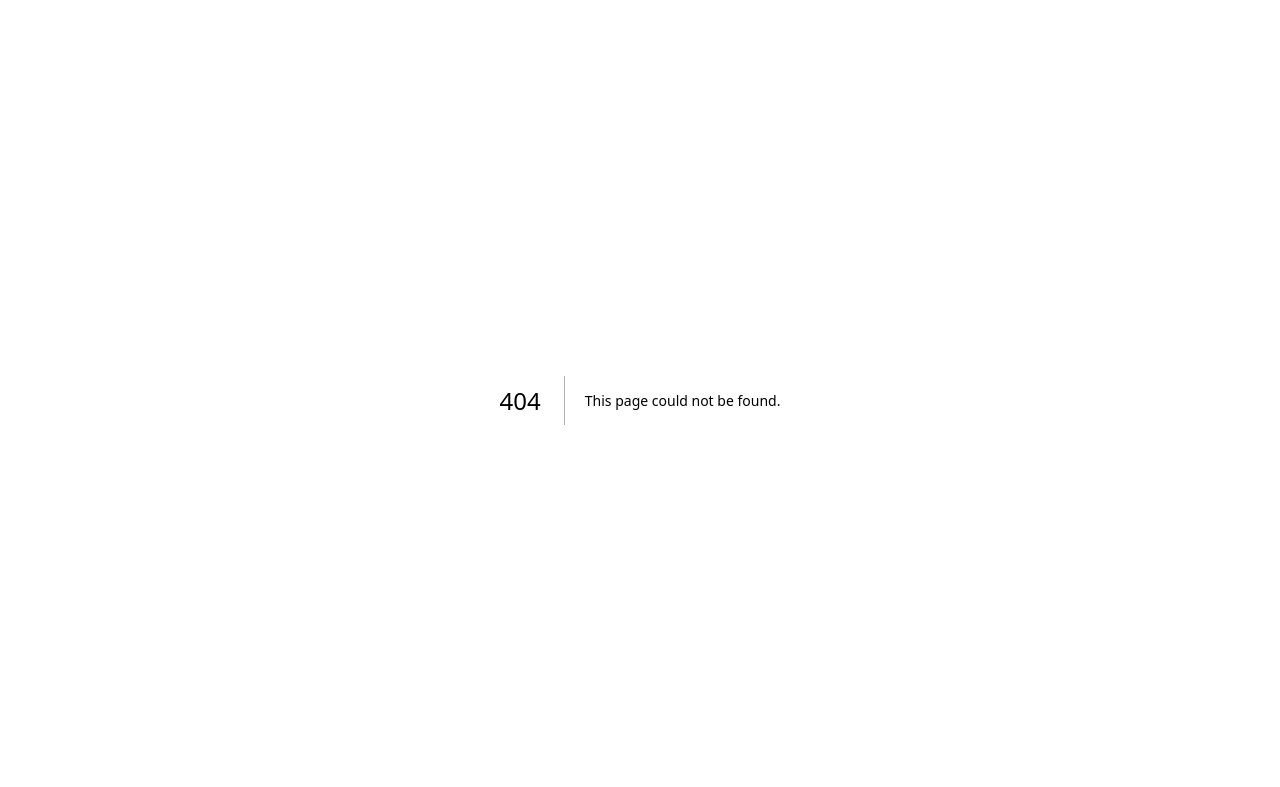
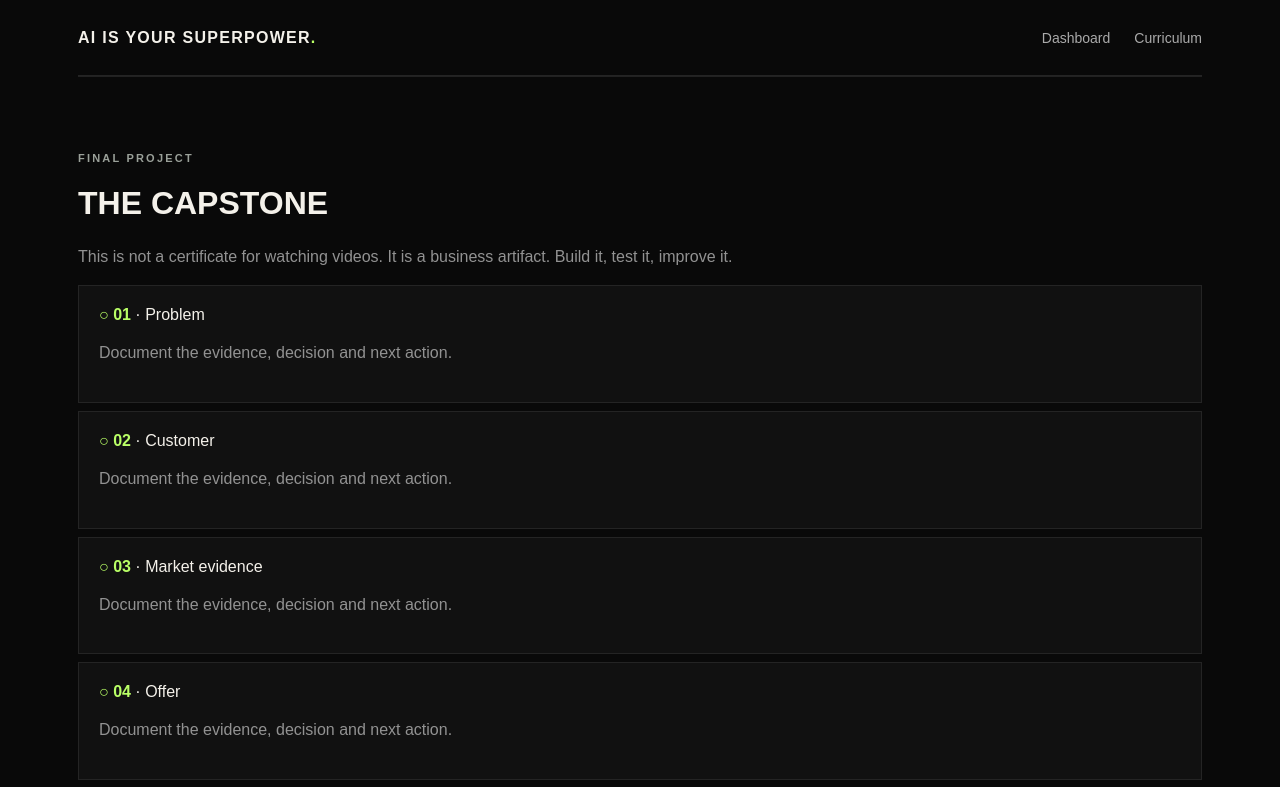
Before and after one commit to twofaycee/AIISYOURSUPERPOWER, a Next.js app: page /capstone in a window 1280 px wide. Before the commit this address had no page. Shown: the top 787 px of the page. Built offline with nearby package versions, Linux system fonts and the light colour scheme.

Commit message:
Create capstone

```diff
--- /dev/null
+++ b/app/capstone/page.tsx
@@ -0,0 +1,5 @@
+'use client'
+import Link from 'next/link'
+import {useEffect,useState} from 'react'
+const items=['Problem','Customer','Market evidence','Offer','Pricing','Product or service','Brand and positioning','Acquisition strategy','Sales process','Financial model','AI systems','Customer feedback','90-day plan']
+export default function Capstone(){const[done,setDone]=useState<boolean[]>(Array(13).fill(false));useEffect(()=>setDone(JSON.parse(localStorage.getItem('aisy_capstone')||JSON.stringify(Array(13).fill(false)))),[]);const toggle=(i:number)=>{const n=[...done];n[i]=!n[i];setDone(n);localStorage.setItem('aisy_capstone',JSON.stringify(n))};return <div className="shell"><nav className="nav"><Link className="brand" href="/">AI IS YOUR SUPERPOWER<span>.</span></Link><div className="navlinks"><Link href="/dashboard">Dashboard</Link><Link href="/curriculum">Curriculum</Link></div></nav><main className="section"><div className="eyebrow">FINAL PROJECT</div><h1>THE CAPSTONE</h1><p className="muted">This is not a certificate for watching videos. It is a business artifact. Build it, test it, improve it.</p><div className="checklist">{items.map((x,i)=><button className="checkitem" style={{display:'block',width:'100%',textAlign:'left',color:'inherit'}} onClick={()=>toggle(i)} key={x}><b>{done[i]?'✓':'○'} {String(i+1).padStart(2,'0')}</b> · {x}<p className="muted">Document the evidence, decision and next action.</p></button>)}</div><div className="quote" style={{marginTop:30}}>“If nobody wants it, don't fall in love with your idea.”<small>Operator principle</small></div><Link className="btn" href="/dashboard">Return to your build room →</Link></main></div>}
```
